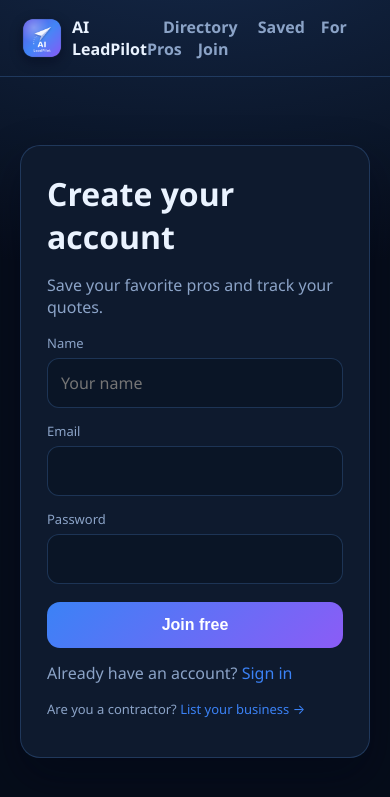
After one commit to eddysinelien86-gif/Floridahub, a Flask app: page /join in a window 390 px wide. The commit adds this page. Shown: the top 797 px of the page. Run offline with Flask 3, Linux system fonts and the light colour scheme.

Commit message:
AI LeadPilot logo + homeowner accounts & saved pros
- New AI LeadPilot app icon across header/favicon/phone icons
- Homeowner accounts: join / sign in / sign out (separate from pro logins)
- Save/unsave favorite companies; 'Saved Pros' page
- Save button on company profiles; homeowner-aware nav

Co-Authored-By: Claude Opus 4.8 <noreply@anthropic.com>
Claude-Session: https://claude.ai/code/session_01McpQP5NsXFiofFsFNHJzWi

```diff
--- a/saas/app.py
+++ b/saas/app.py
@@ -96,9 +96,91 @@ def current_user():
     )
 
 
+def current_homeowner():
+    hid = session.get("hid")
+    if not hid:
+        return None
+    return query_one("SELECT id, name, email FROM homeowners WHERE id = ?", (hid,))
+
+
+@app.context_processor
+def _inject_homeowner():
+    return {"homeowner": current_homeowner()}
+
+
 @app.route("/")
 def home():
     return render_template("home.html", user=current_user())
+
+
+@app.route("/join", methods=["GET", "POST"])
+def join():
+    if request.method == "POST":
+        name = request.form.get("name", "").strip()
+        email = request.form.get("email", "").strip().lower()
+        pw = request.form.get("password", "")
+        if not (email and pw):
+            return render_template("join.html", error="Fill in every field.")
+        if len(pw) < 6:
+            return render_template("join.html", error="Password must be at least 6 characters.")
+        if query_one("SELECT 1 AS x FROM homeowners WHERE email = ?", (email,)):
+            return render_template("join.html", error="That email is already registered.")
+        hid = execute("INSERT INTO homeowners (name, email, password_hash) VALUES (?, ?, ?)",
+                      (name, email, generate_password_hash(pw)), returning=True)
+        session["hid"] = hid
+        return redirect(request.args.get("next") or url_for("directory"))
+    return render_template("join.html", error=None)
+
+
+@app.route("/enter", methods=["GET", "POST"])
+def enter():
+    if request.method == "POST":
+        email = request.form.get("email", "").strip().lower()
+        pw = request.form.get("password", "")
+        h = query_one("SELECT * FROM homeowners WHERE email = ?", (email,))
+        if h and check_password_hash(h["password_hash"], pw):
+            session["hid"] = h["id"]
+            return redirect(request.args.get("next") or url_for("directory"))
+        return render_template("enter.html", error="Wrong email or password.")
+    return render_template("enter.html", error=None)
+
+
+@app.route("/leave")
+def leave():
+    session.pop("hid", None)
+    return redirect(url_for("directory"))
+
+
+@app.route("/favorites")
+def favorites():
+    h = current_homeowner()
+    if not h:
+        return redirect(url_for("enter", next=url_for("favorites")))
+    rows = query(
+        "SELECT t.* FROM favorites f JOIN tenants t ON t.id = f.tenant_id "
+        "WHERE f.homeowner_id = ? ORDER BY f.id DESC",
+        (h["id"],),
+    )
+    for t in rows:
+        t["review_count"], t["rating"] = _company_stats(t["id"])
+    return render_template("favorites.html", companies=rows)
+
+
+@app.route("/c/<slug>/favorite", methods=["POST"])
+def toggle_favorite(slug):
+    h = current_homeowner()
+    t = query_one("SELECT id FROM tenants WHERE slug = ?", (slug,))
+    if not t:
+        abort(404)
+    if not h:
+        return redirect(url_for("enter", next=url_for("company", slug=slug)))
+    existing = query_one("SELECT id FROM favorites WHERE homeowner_id = ? AND tenant_id = ?",
+                         (h["id"], t["id"]))
+    if existing:
+        execute("DELETE FROM favorites WHERE id = ?", (existing["id"],))
+    else:
+        execute("INSERT INTO favorites (homeowner_id, tenant_id) VALUES (?, ?)", (h["id"], t["id"]))
+    return redirect(url_for("company", slug=slug))
 
 
 @app.route("/signup", methods=["GET", "POST"])
@@ -378,8 +460,11 @@ def company(slug):
     count, avg = _company_stats(t["id"])
     posts = query("SELECT * FROM posts WHERE tenant_id = ? ORDER BY id DESC", (t["id"],))
     reviews = query("SELECT * FROM reviews WHERE tenant_id = ? ORDER BY id DESC", (t["id"],))
+    h = current_homeowner()
+    is_fav = bool(h and query_one(
+        "SELECT 1 AS x FROM favorites WHERE homeowner_id = ? AND tenant_id = ?", (h["id"], t["id"])))
     return render_template("company.html", t=t, posts=posts, reviews=reviews,
-                           review_count=count, rating=avg, user=current_user())
+                           review_count=count, rating=avg, user=current_user(), is_fav=is_fav)
 
 
 @app.route("/c/<slug>/review", methods=["POST"])
--- a/saas/db.py
+++ b/saas/db.py
@@ -91,6 +91,12 @@ def init_schema() -> None:
         f"""CREATE TABLE IF NOT EXISTS posts (
             id {pk}, tenant_id INTEGER NOT NULL, image_url TEXT, caption TEXT,
             created_at {ts})""",
+        f"""CREATE TABLE IF NOT EXISTS homeowners (
+            id {pk}, name TEXT, email TEXT UNIQUE NOT NULL, password_hash TEXT NOT NULL,
+            created_at {ts})""",
+        f"""CREATE TABLE IF NOT EXISTS favorites (
+            id {pk}, homeowner_id INTEGER NOT NULL, tenant_id INTEGER NOT NULL,
+            created_at {ts})""",
     ]
     conn = _conn()
     try:
--- a/saas/templates/base.html
+++ b/saas/templates/base.html
@@ -54,10 +54,13 @@
   <div class="topbar">
     <div class="brand"><img class="logo" src="/static/logo.png" alt="AI LeadPilot logo" /> AI LeadPilot</div>
     <div class="nav">
+      <a href="/directory">Directory</a>
       {% if user %}
-        <a href="/directory">Directory</a><a href="/dashboard">Dashboard</a><a href="/profile">Profile</a><a href="/team">Team</a><a href="/logout">Log out</a>
+        <a href="/dashboard">Dashboard</a><a href="/profile">Profile</a><a href="/team">Team</a><a href="/logout">Log out</a>
+      {% elif homeowner %}
+        <a href="/favorites">Saved</a><a href="/leave">Sign out</a>
       {% else %}
-        <a href="/directory">Directory</a><a href="/login">Log in</a><a href="/signup">Sign up</a>
+        <a href="/favorites">Saved</a><a href="/login">For Pros</a><a href="/join">Join</a>
       {% endif %}
     </div>
   </div>
--- /dev/null
+++ b/saas/templates/join.html
@@ -0,0 +1,20 @@
+{% extends "base.html" %}
+{% block title %}Join — AI LeadPilot{% endblock %}
+{% block content %}
+<div class="card center">
+  <h1>Create your account</h1>
+  <p class="muted">Save your favorite pros and track your quotes.</p>
+  {% if error %}<div class="error">{{ error }}</div>{% endif %}
+  <form method="post">
+    <label>Name</label>
+    <input name="name" placeholder="Your name">
+    <label>Email</label>
+    <input type="email" name="email" required>
+    <label>Password</label>
+    <input type="password" name="password" required>
+    <button type="submit" class="full">Join free</button>
+  </form>
+  <p class="muted" style="margin-top:14px;">Already have an account? <a href="/enter">Sign in</a></p>
+  <p class="muted" style="font-size:13px;">Are you a contractor? <a href="/signup">List your business →</a></p>
+</div>
+{% endblock %}
```
Also changed, not shown: saas/templates/company.html (+6 -1 lines), saas/templates/enter.html (added, +17 -0 lines), saas/templates/favorites.html (added, +36 -0 lines), saas/static/apple-touch-icon.png, saas/static/favicon-32.png, saas/static/icon-192.png, saas/static/icon-512.png, saas/static/logo.png.
